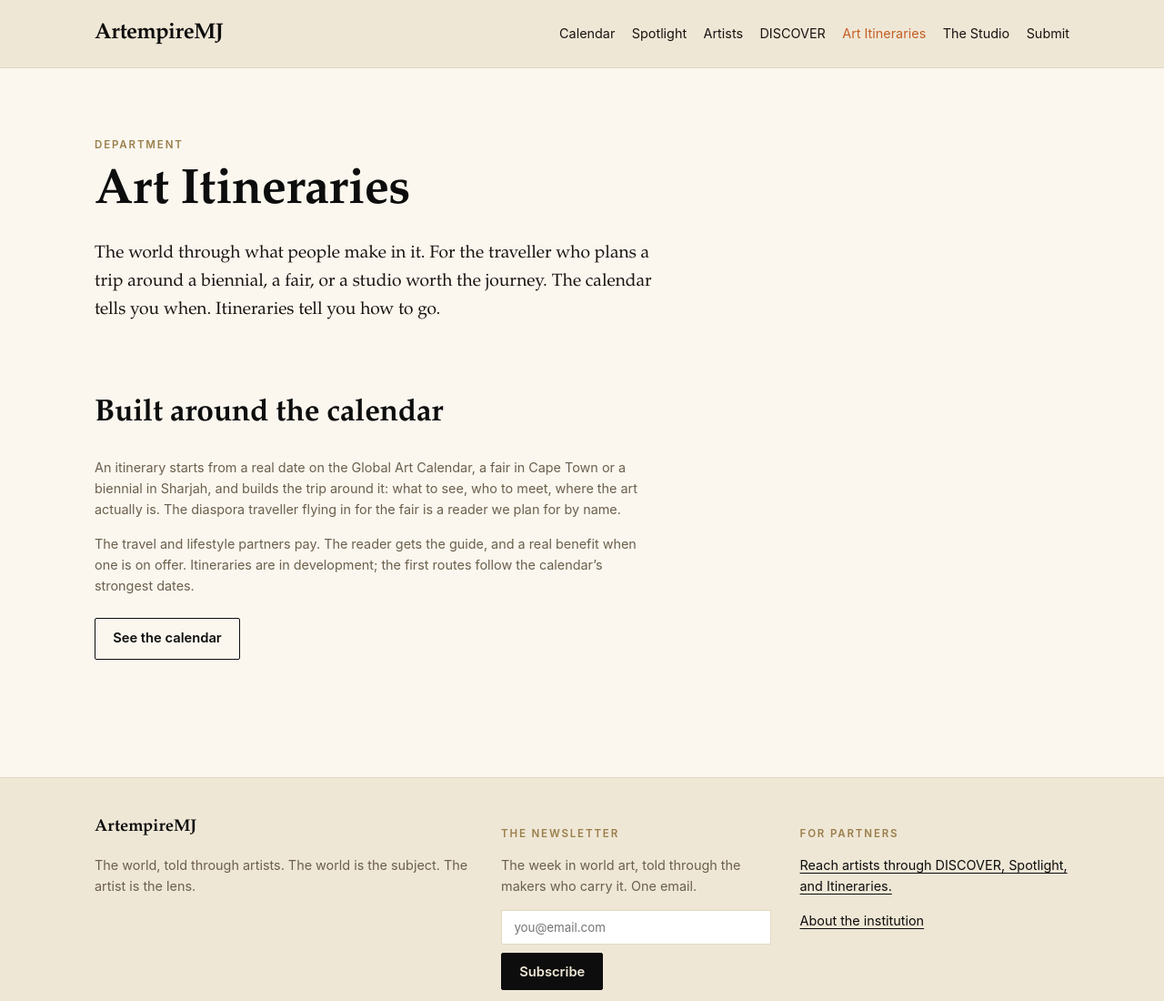
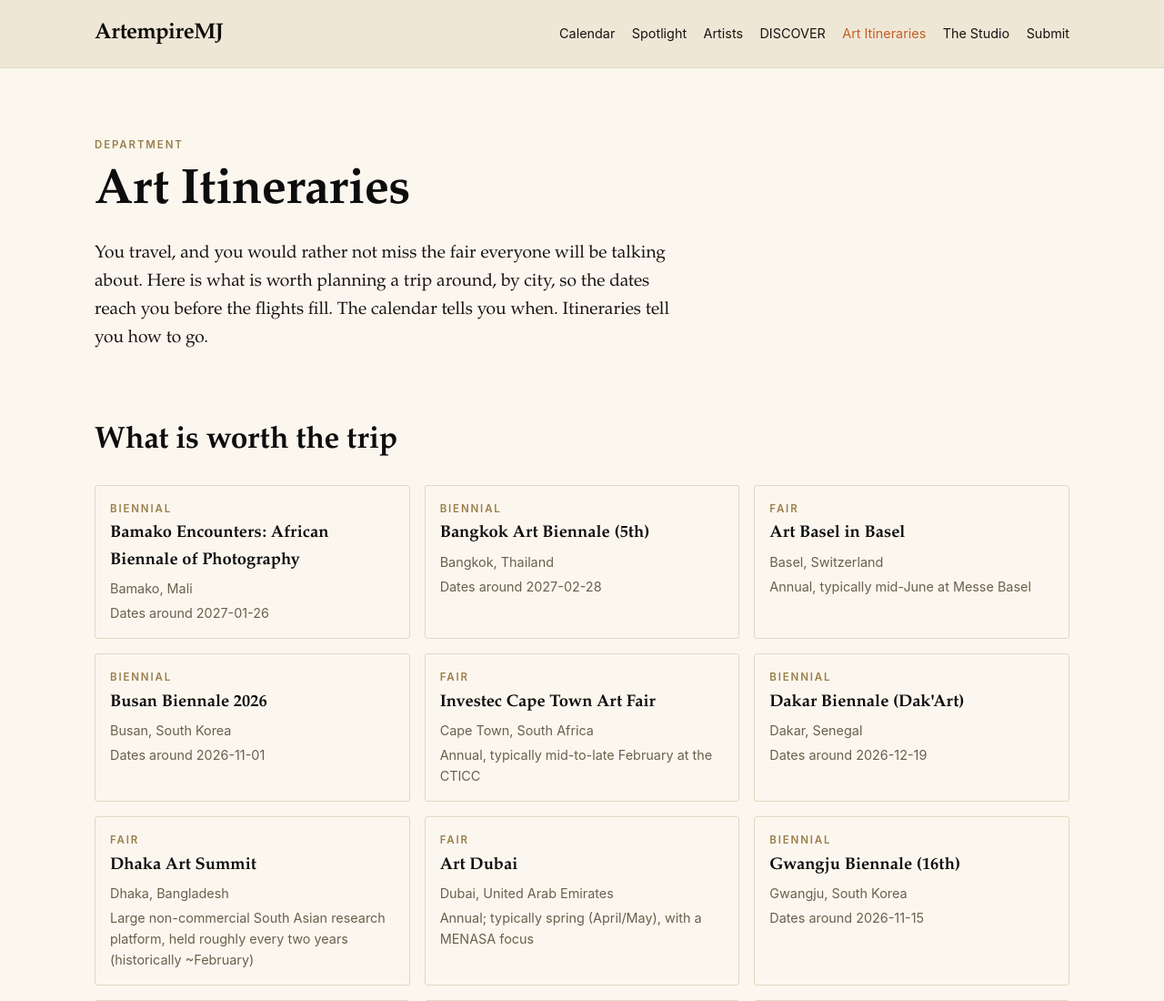
Before and after one commit to sirromnavaj/artempiremj-ai-platform, an Astro site in the folder site/: page /itineraries in a window 1280 px wide. Shown: the top 1100 px of the page at 91% size. Built offline with nearby package versions, Linux system fonts and the light colour scheme; Astro itself is replaced by a stand-in of ours.

Commit message:
Site: fix type facet pages + travellers don't-miss view
- Fixed type/[kind] build (getStaticPaths hardcoded, like region) -> 6 type pages.
- Travellers served: Art Itineraries now surfaces the fairs + biennials worth a trip,
  by city, so they don't miss the one where they're headed (calendar+itinerary, one machine).
- Browse-UX + auto-update research docs landed (3-layer static+island+query design; D1-source
  + verify-gate + nightly rebuild) to guide the next phase.

```diff
--- a/site/src/pages/itineraries/index.astro
+++ b/site/src/pages/itineraries/index.astro
@@ -1,14 +1,41 @@
 ---
 import Base from '../../layouts/Base.astro';
+import { OPPORTUNITIES } from '../../data/calendar.ts';
+// The traveller's view: the fairs and biennials worth planning a trip around, so you do not
+// miss the one happening where you are headed. The calendar and the itinerary, one machine.
+const travel = OPPORTUNITIES
+  .filter((o) => o.kind === 'fair' || o.kind === 'biennial')
+  .sort((a, b) => (a.city < b.city ? -1 : 1));
 ---
-<Base path="/itineraries" title="Art Itineraries" description="The world through what people make in it. Art travel for the culturally-curious traveller, built around the calendar.">
+<Base path="/itineraries" title="Art Itineraries" description="The fairs and biennials worth a trip, worldwide, so you never miss the one where you are headed. Art travel for the culturally-curious, built around the calendar.">
   <section class="wrap" style="padding-block: clamp(2rem,6vw,4rem) 1rem;">
     <p class="eyebrow">Department</p>
     <h1>Art Itineraries</h1>
-    <p class="lede prose">The world through what people make in it. For the traveller who plans a
-      trip around a biennial, a fair, or a studio worth the journey. The calendar tells you when.
-      Itineraries tell you how to go.</p>
+    <p class="lede prose">You travel, and you would rather not miss the fair everyone will be talking
+      about. Here is what is worth planning a trip around, by city, so the dates reach you before
+      the flights fill. The calendar tells you when. Itineraries tell you how to go.</p>
   </section>
+
+  <section class="wrap" style="padding-block: 1rem;">
+    <h2>What is worth the trip</h2>
+    <ul class="ops">
+      {travel.map((o) => (
+        <li class="op"><a href={`/opportunity/${o.id}`}>
+          <span class="eyebrow">{o.kind === 'fair' ? 'Fair' : 'Biennial'}</span>
+          <span class="op-title">{o.title}</span>
+          <span class="muted">{o.city}, {o.country}</span>
+          <span class="muted">{o.verified && o.deadline ? `Dates around ${o.deadline}` : o.window}</span>
+        </a></li>
+      ))}
+    </ul>
+  </section>
+
+  <style>
+    .ops { list-style: none; padding: 0; margin: 1rem 0 0; display: grid; grid-template-columns: repeat(auto-fill, minmax(280px, 1fr)); gap: 1rem; }
+    .op { border: 1px solid var(--line); border-radius: 3px; background: var(--paper); }
+    .op a { display: grid; gap: 0.25rem; padding: 1rem; text-decoration: none; }
+    .op-title { font-family: var(--serif); font-weight: 600; font-size: 1.15rem; }
+  </style>
   <section class="wrap" style="padding-block: 1rem 3rem;">
     <h2>Built around the calendar</h2>
     <p class="muted prose">An itinerary starts from a real date on the Global Art Calendar, a fair
--- a/site/src/pages/type/[kind].astro
+++ b/site/src/pages/type/[kind].astro
@@ -11,7 +11,7 @@ const labels: Record<string, { label: string; plural: string }> = {
   prize: { label: 'Prize', plural: 'Prizes' },
 };
 export function getStaticPaths() {
-  return Object.keys(labels).map((kind) => ({ params: { kind } }));
+  return ['open-call', 'residency', 'grant', 'fair', 'biennial', 'prize'].map((kind) => ({ params: { kind } }));
 }
 const { kind } = Astro.params;
 const meta = labels[kind as string];
```
